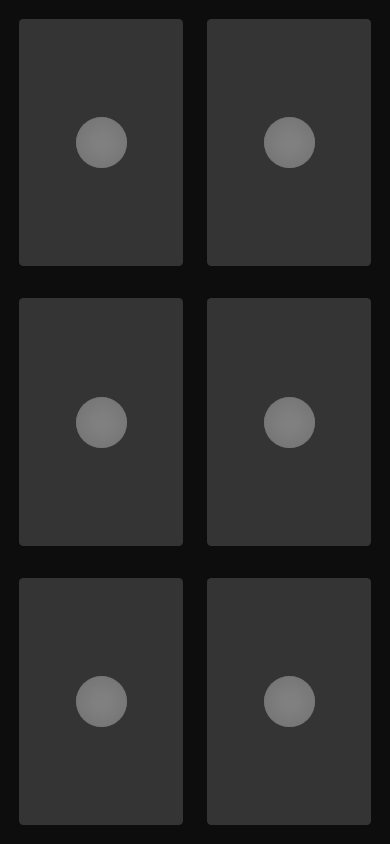
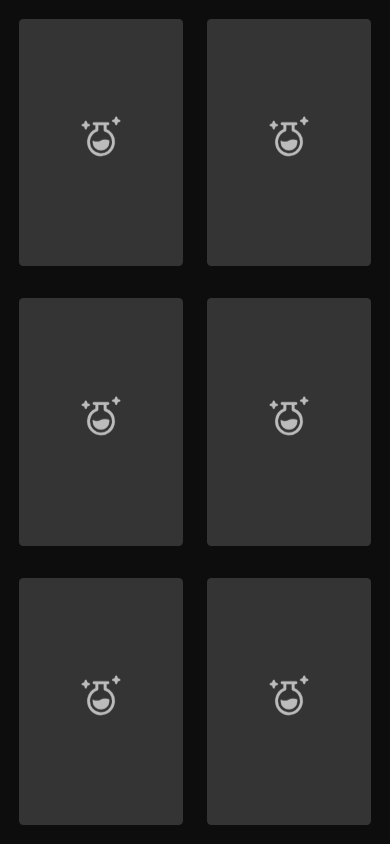
Before and after one commit to Shahzadrahim-dev/potion-wand, a plain HTML site: page index.html in a window 390 px wide. Drawn offline with nearby package versions, Linux system fonts and the light colour scheme.

Commit message:
change to wand and potion

```diff
--- a/index.html
+++ b/index.html
@@ -15,33 +15,33 @@
   <body>
     <div class="container">
       <div class="block a">
-        <div class="ball-wrapper">
-          <div class="ball"></div>
+        <div class="potion-wrapper">
+          <div class="potion"><img src="assets/potion.svg" alt="" /></div>
         </div>
       </div>
       <div class="block b">
-        <div class="ball-wrapper">
-          <div class="ball"></div>
+        <div class="potion-wrapper">
+          <div class="potion"><img src="assets/potion.svg" alt="" /></div>
         </div>
       </div>
       <div class="block c">
-        <div class="ball-wrapper">
-          <div class="ball"></div>
+        <div class="potion-wrapper">
+          <div class="potion"><img src="assets/potion.svg" alt="" /></div>
         </div>
       </div>
       <div class="block d">
-        <div class="ball-wrapper">
-          <div class="ball"></div>
+        <div class="potion-wrapper">
+          <div class="potion"><img src="assets/potion.svg" alt="" /></div>
         </div>
       </div>
       <div class="block e">
-        <div class="ball-wrapper">
-          <div class="ball"></div>
+        <div class="potion-wrapper">
+          <div class="potion"><img src="assets/potion.svg" alt="" /></div>
         </div>
       </div>
       <div class="block f">
-        <div class="ball-wrapper">
-          <div class="ball"></div>
+        <div class="potion-wrapper">
+          <div class="potion"><img src="assets/potion.svg" alt="" /></div>
         </div>
       </div>
     </div>
--- a/styles/index.css
+++ b/styles/index.css
@@ -4,8 +4,8 @@
   box-sizing: border-box;
 }
 
-:root {
-  --clr: #bcbcbc;
+img {
+  width: 100%;
 }
 
 body {
@@ -60,26 +60,25 @@ body {
   align-items: center;
 }
 
-.ball {
-  width: clamp(1em, 5vw, 7em);
-  height: clamp(1em, 5vw, 7em);
-  background: var(--clr);
+.potion {
+  width: clamp(1em, 8vw, 15em);
+  height: clamp(1em, 8vw, 15em);
   border-radius: 50%;
-  box-shadow: inset 0 0 50px rgba(0, 0, 0, 0.5);
-  animation: beat 1.5s infinite ease-in-out;
+
+  animation: float 1.5s infinite ease-in-out;
 }
 
 /* Animation */
 
-@keyframes beat {
+@keyframes float {
   0% {
-    transform: scale(1);
+    transform: translatey(0);
   }
   50% {
-    transform: scale(1.11);
+    transform: translatey(-8px);
   }
   100% {
-    transform: scale(1);
+    transform: translatey(0);
   }
 }
 
@@ -99,9 +98,9 @@ body {
     display: none;
   }
 
-  .ball {
-    width: min(5em, 9vw);
-    height: min(5em, 9vw);
+  .potion {
+    width: min(7em, 9vw);
+    height: min(7em, 9vw);
   }
 }
 
@@ -122,9 +121,9 @@ body {
   .c {
     display: none;
   }
-  .ball {
-    width: min(8vw, 13vw);
-    height: min(8vw, 13vw);
+  .potion {
+    width: min(12vw, 14vw);
+    height: min(12vw, 14vw);
   }
 }
 
@@ -146,7 +145,7 @@ body {
   .c {
     display: grid;
   }
-  .ball {
+  .potion {
     height: 12vw;
     width: 12vw;
   }
```
Also changed, not shown: scripts/index.js (+10 -7 lines), assets/potion.svg (added).
